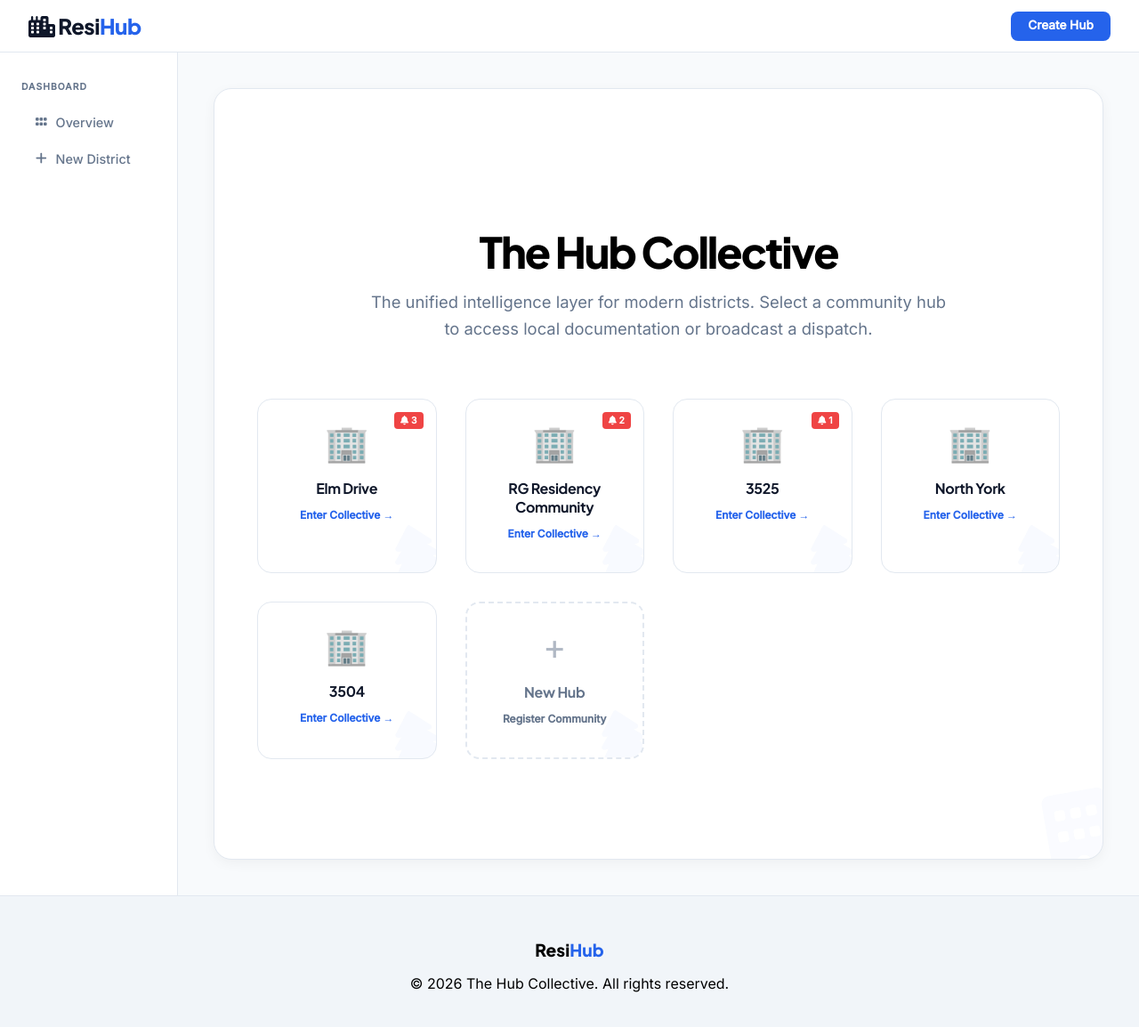
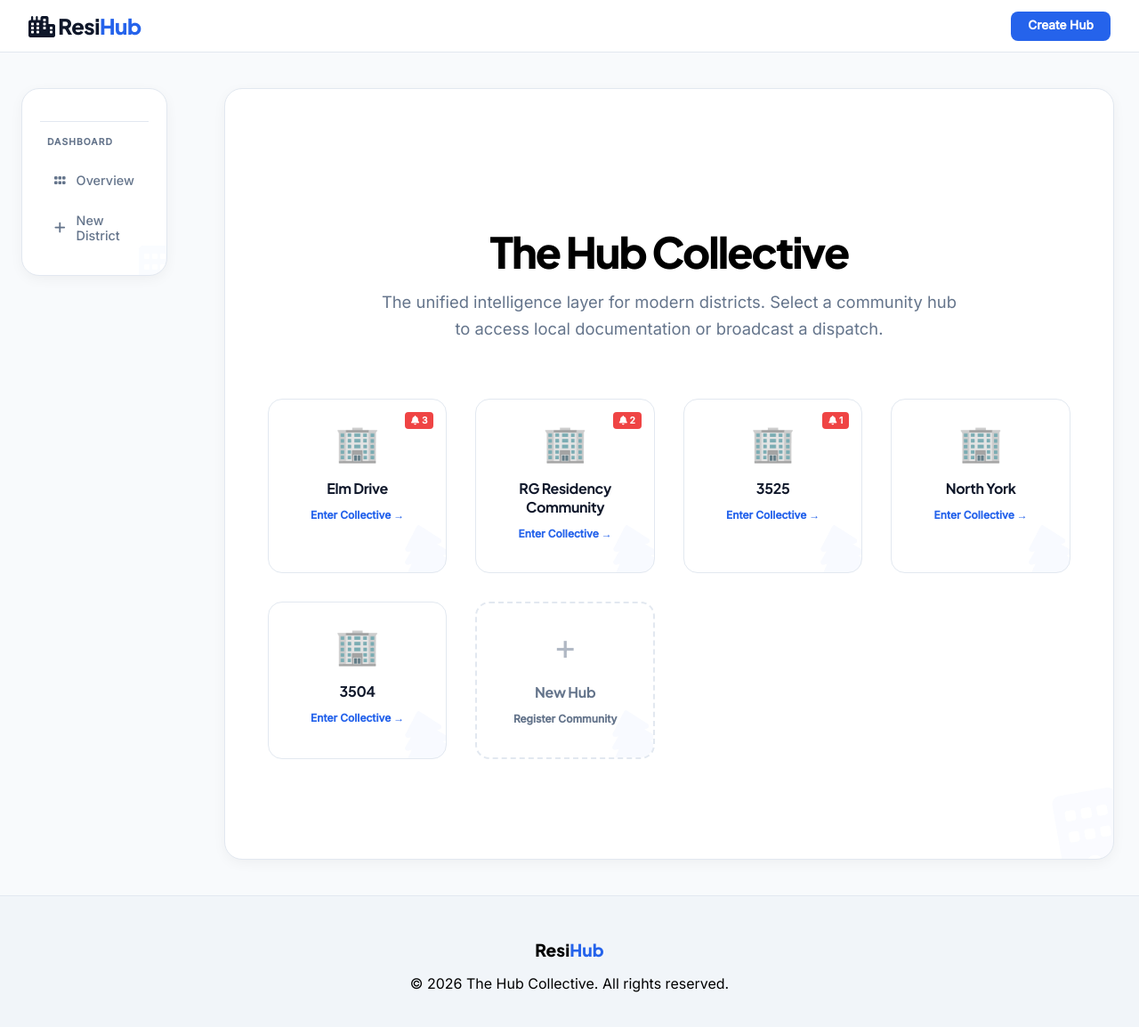
Before and after one commit to dekumar2-lab/lab-community, a Jekyll site: the page built from index.html, in a window 1280 px wide and 1179 px high. Shown: the top 1154 px of the window at 89% size. Built offline with Jekyll 4.4.1, drawn with Linux system fonts in a browser that asks for light colours.

```diff
--- a/_includes/custom-styles.html
+++ b/_includes/custom-styles.html
@@ -74,15 +74,37 @@
         margin: 0 auto;
     }
 
+        /* Sidebar Navigation */
     .sidebar {
-        width: 260px;
-        padding: 2rem 1.5rem;
-        border-right: 1px solid var(--border);
-        background: #ffffff;
+       width: 280px;
+    padding: 2.5rem 1.5rem; /* Matches main content padding style */
+    background: transparent; /* Makes the cards "pop" from the background */
+    border-right: none;
     }
 
     .nav-section {
-        margin-bottom: 2rem;
+        background: var(--white);
+    border: 1px solid var(--border);
+    border-radius: 20px; /* Exact match to .content-card */
+    padding: 1.25rem;
+    margin-bottom: 1.5rem;
+    box-shadow: var(--shadow); /* Matches .content-card shadow */
+    position: relative;
+    overflow: hidden;
+    }
+
+   /* architectural watermark for sidebar sections */
+.nav-section::after {
+    content: "\f1ad";
+    font-family: "Font Awesome 6 Free";
+    font-weight: 900;
+    position: absolute;
+    bottom: -15px;
+    right: -5px;
+    font-size: 3rem;
+    color: var(--primary);
+    opacity: 0.02;
+    pointer-events: none;
 }
 
 .nav-section small {
@@ -91,20 +113,22 @@
     font-weight: 800;
     letter-spacing: 1px;
     display: block;
-        margin-bottom: 0.8rem;
+    margin-bottom: 1rem;
+    padding-left: 0.5rem;
 }
 
 .nav-item {
     display: flex;
     align-items: center;
-        gap: 10px;
+    gap: 12px;
     padding: 0.75rem 1rem;
     color: var(--text-muted);
     text-decoration: none;
-        border-radius: 10px;
+    border-radius: 12px; /* Smooth rounded corners for items */
     font-weight: 500;
     font-size: 0.9rem;
     transition: 0.2s;
+    margin-bottom: 4px;
 }
 
 .nav-item:hover,
--- a/_layouts/default.html
+++ b/_layouts/default.html
@@ -33,9 +33,11 @@
         <aside class="sidebar">
             <nav class="sidebar-nav">
                 <div class="nav-section">
+                    <div style="margin-top: 1rem; padding-top: 1rem; border-top: 1px solid var(--border);">
                     <small>DASHBOARD</small>
                     <a href="{{ site.baseurl }}/" class="nav-item"><i class="fa-solid fa-grip"></i> Overview</a>
                     <a href="{{ site.baseurl }}/submit.html?mode=new" class="nav-item"><i class="fa-solid fa-plus"></i> New District</a>
+                    </div>
                 </div>
 
                 {% if page.condo %}
```
Also changed, not shown: other parts of _includes/custom-styles.html (+1 -1 lines). Lines whose indentation alone changed are shown as unchanged.
